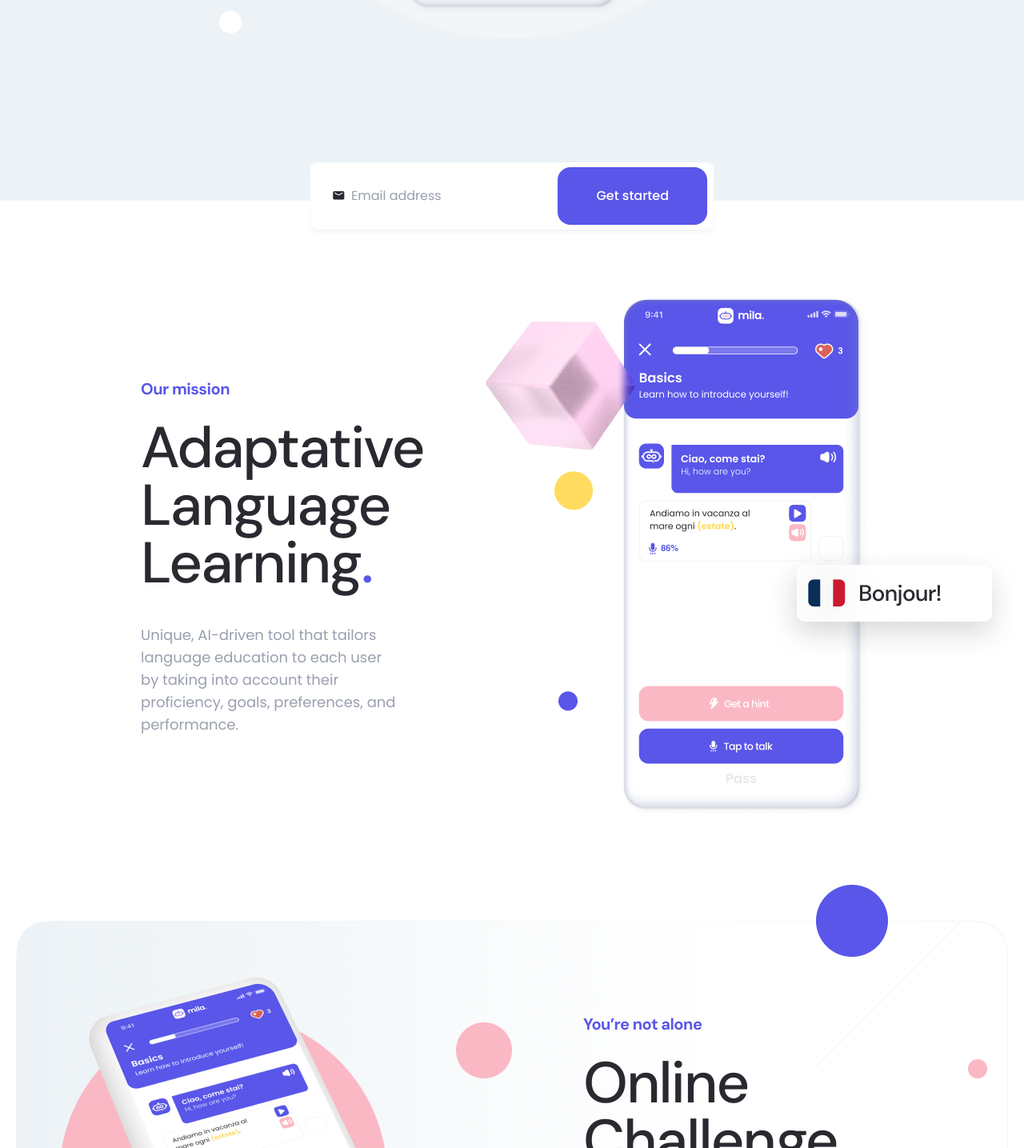
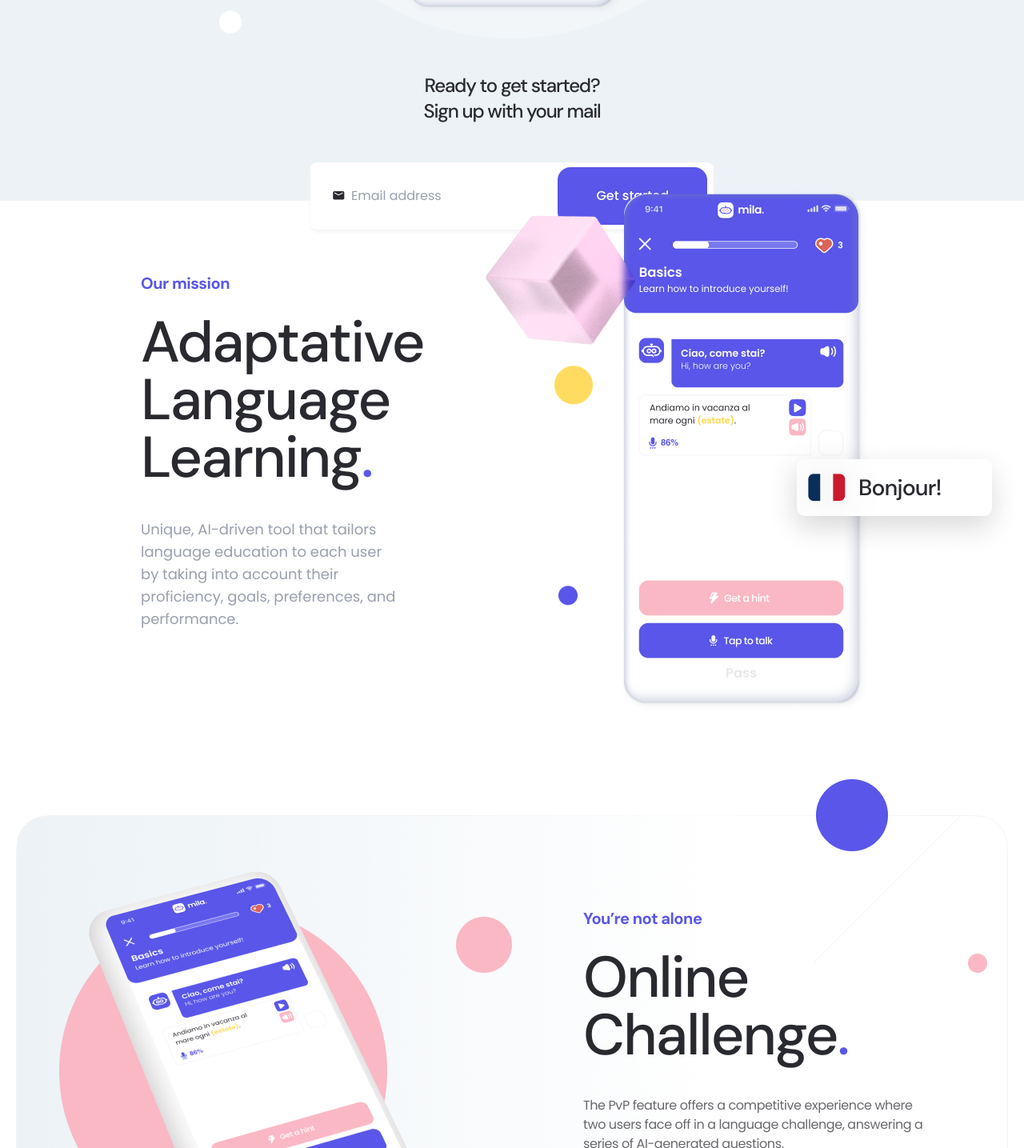
Before and after one commit to ethhandy/Mila, a React (Create React App) app: page / in a window 1280 px wide. Shown: the part 2775-4210 px from the top of the page at 80% size. Built offline with nearby package versions, Linux system fonts and the light colour scheme.

Commit message:
fix: advantage, challenges, footer, signup, recommendation issues

```diff
--- a/src/components/Icon/index.js
+++ b/src/components/Icon/index.js
@@ -80,42 +80,42 @@ export const BackToTop = (
     <path
       d="M12 2L12 9"
       stroke="#292930"
-      stroke-width="2"
-      stroke-miterlimit="10"
-      stroke-linecap="round"
-      stroke-linejoin="round"
+      strokeWidth="2"
+      strokeMiterlimit="10"
+      strokeLinecap="round"
+      strokeLinejoin="round"
     />
     <path
       d="M9 5L12 2L15 5"
       stroke="#292930"
-      stroke-width="2"
-      stroke-miterlimit="10"
-      stroke-linecap="round"
-      stroke-linejoin="round"
+      strokeWidth="2"
+      strokeMiterlimit="10"
+      strokeLinecap="round"
+      strokeLinejoin="round"
     />
     <path
       d="M12 22L12 15"
       stroke="#292930"
-      stroke-width="2"
-      stroke-miterlimit="10"
-      stroke-linecap="round"
-      stroke-linejoin="round"
+      strokeWidth="2"
+      strokeMiterlimit="10"
+      strokeLinecap="round"
+      strokeLinejoin="round"
     />
     <path
       d="M9 19L12 22L15 19"
       stroke="#292930"
-      stroke-width="2"
-      stroke-miterlimit="10"
-      stroke-linecap="round"
-      stroke-linejoin="round"
+      strokeWidth="2"
+      strokeMiterlimit="10"
+      strokeLinecap="round"
+      strokeLinejoin="round"
     />
     <path
       d="M21 15L6 15C4.34315 15 3 13.6569 3 12C3 10.3432 4.34314 9 6 9L21 9"
       stroke="#292930"
-      stroke-width="2"
-      stroke-miterlimit="10"
-      stroke-linecap="round"
-      stroke-linejoin="round"
+      strokeWidth="2"
+      strokeMiterlimit="10"
+      strokeLinecap="round"
+      strokeLinejoin="round"
     />
   </svg>
 );
--- a/src/pages/Landing/Advantage.jsx
+++ b/src/pages/Landing/Advantage.jsx
@@ -11,7 +11,8 @@ const Advantage = () => {
     <section
       style={{
         backgroundImage: 'url("./assets/Advantage.png")',
-        height: 980 * ratio
+        height: 980 * ratio,
+        marginTop: '-65px'
       }}
       className="bg-cover bg-no-repeat relative"
     >
--- a/src/pages/Landing/Challenges.jsx
+++ b/src/pages/Landing/Challenges.jsx
@@ -11,7 +11,7 @@ const Challenges = () => {
       style={{
         backgroundImage: 'url("./assets/Challenges.png")'
       }}
-      className="bg-auto bg-no-repeat bg-center mb-28 pt-40 pr-24 flex h-[758px]"
+      className="bg-auto bg-no-repeat bg-center pt-40 pr-24 flex h-[758px] relative z-10"
     >
       <div className="w-[432px] flex flex-col" style={{ marginLeft: 714 + (width - 1250) / 2 }}>
         <Typography
--- a/src/pages/Landing/Footer.jsx
+++ b/src/pages/Landing/Footer.jsx
@@ -41,7 +41,7 @@ const Footer = () => {
 
           <div
             className="flex gap-4 items-center hover:cursor-pointer"
-            onClick={() => scroll.scrollToTop({ delay: 500 })}
+            onClick={() => scroll.scrollToTop({ delay: 200 })}
           >
             {BackToTop}
             <Typography
--- a/src/pages/Landing/Recommendation.jsx
+++ b/src/pages/Landing/Recommendation.jsx
@@ -67,6 +67,7 @@ const Recommendation = () => {
                 said: 'Mila makes me practice speaking what I’ve learned which helps me remember better. It’s seriously the best.',
                 totalName: 'Emily',
                 color: '#5956E9',
+                borderColor: '#C75C6F',
                 path: 'Bento'
               },
               {
@@ -87,7 +88,10 @@ const Recommendation = () => {
               <div
                 key={index}
                 className="border-t pt-16"
-                style={{ borderColor: person.color, borderTopWidth: '2px' }}
+                style={{
+                  borderColor: person.borderColor ? person.borderColor : person.color,
+                  borderTopWidth: '2px'
+                }}
               >
                 <Typography
                   value={person.name}
--- a/src/pages/Landing/Signup.jsx
+++ b/src/pages/Landing/Signup.jsx
@@ -1,6 +1,7 @@
 import { useContext } from 'react';
 import { ScreenContext } from '../../contexts';
 import { GetStartedForm } from '../../components/Form';
+import { Typography } from '../../components/Typography';
 
 const Signup = () => {
   const { width } = useContext(ScreenContext);
@@ -15,6 +16,27 @@ const Signup = () => {
       <div className="flex justify-center" style={{ marginTop: '-48px' }}>
         <GetStartedForm extraClass="w-[504px]" />
       </div>
+
+      <div className="flex flex-col" style={{ marginTop: '-196px' }}>
+        <div className="flex justify-center">
+          <Typography
+            color="black"
+            value="Ready to get started?"
+            size="2xl"
+            weight={5}
+            extraClass="tracking-tighter"
+          />
+        </div>
+        <div className="flex justify-center">
+          <Typography
+            color="black"
+            value="Sign up with your mail"
+            size="2xl"
+            weight={5}
+            extraClass="tracking-tighter"
+          />
+        </div>
+      </div>
     </>
   );
 };
```
